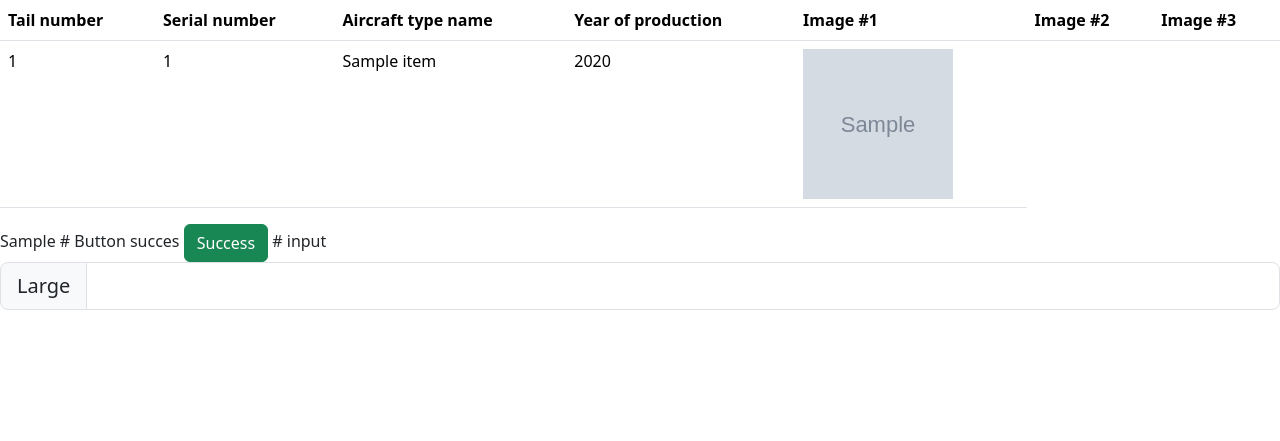
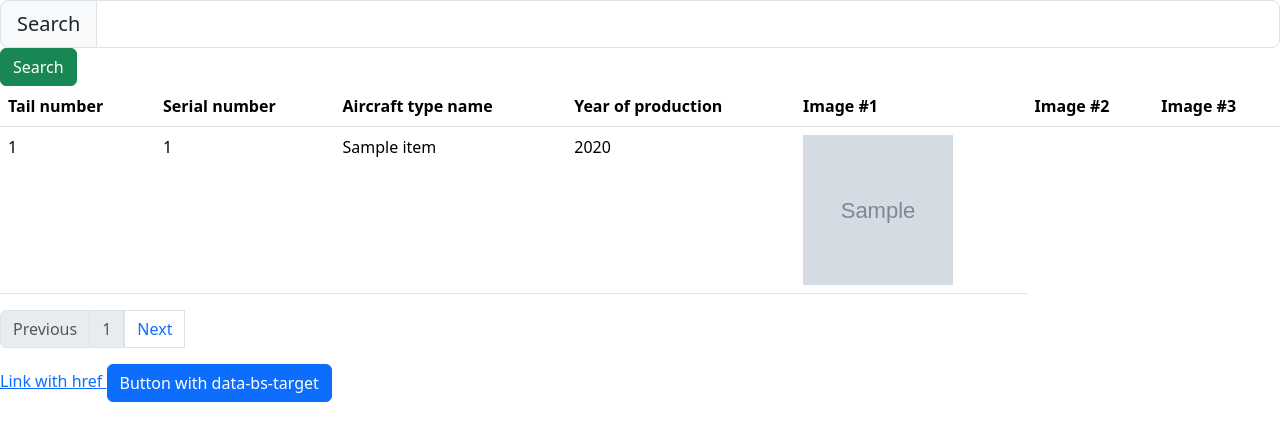
Before and after one commit to Piort-Bogdan/aircraft_search, a Django app: template aircraft/templates/aircraft/search_aircraft.html in a window 1280 px wide. Shown: the top 441 px of the page. Run offline with Django 4.2, Linux system fonts and the light colour scheme; the template is opened without the code that fills it: most values are stand-ins (such as "Sample title", 1, 10 or a date in 2020); grey boxes marked "Sample" are stand-in pictures.

Commit message:
add pagination

```diff
--- a/aircraft/templates/aircraft/search_aircraft.html
+++ b/aircraft/templates/aircraft/search_aircraft.html
@@ -4,10 +4,18 @@
 
 
 {% block content %}
+{% csrf_token %}
+<!--# search input-->
+<form action=""  method="GET">
+<div class="input-group input-group-lg">
+  <span class="input-group-text" id="inputGroup-sizing-lg">Search</span>
+  <input type="text" minlength="2" class="form-control" name="search" aria-label="Sizing example input"
+         aria-describedby="inputGroup-sizing-lg">
+</div>
 
-
-<!-- {{data}}-->
-<!--{{data}}-->
+<!--# Button succes-->
+<button type="submit" class="btn btn-success">Search</button>
+</form>
 <table class="table">
   <thead>
     <tr>
@@ -22,7 +30,7 @@
     </tr>
   </thead>
   <tbody>
-  {% for item in data %}
+  {% for item in page_obj %}
 
             <tr>
                 <td>{{ item.tail_number }}</td>
@@ -41,13 +49,41 @@
 
 </table>
 
-{{page_obj}}
-# Button succes
-<button type="button" class="btn btn-success">Success</button>
+<nav aria-label="">
+  <ul class="pagination">
+      {% if current_page == 1 %}
+        <li class="page-item disabled">
+      {% else %}
+        <li class="page-item">
+      {% endif %}
+      <a class="page-link" href="?page={{ current_page|add:"-1" }}">Previous</a>
+    </li>
+      {% for p in page_obj.paginator.page_range %}
+        {% if current_page == p %}
+            <li class="page-item disabled" aria-current="page">
+        {% else %}
+            <li class="page-item">
+        {% endif %}
+      <a class="page-link" href="?page={{ p }}">{{ p }}</a></li>
+      {% endfor %}
+      <a class="page-link" href="?page={{ current_page|add:"1" }}">Next</a>
+    </li>
+  </ul>
+</nav>
 
-# input
-<div class="input-group input-group-lg">
-  <span class="input-group-text" id="inputGroup-sizing-lg">Large</span>
-  <input type="text" class="form-control" aria-label="Sizing example input" aria-describedby="inputGroup-sizing-lg">
+
+<!--#выплывающее меню-->
+<p>
+  <a data-bs-toggle="collapse" href="#collapseExample" role="button" aria-expanded="false" aria-controls="collapseExample">
+    Link with href
+  </a>
+  <button class="btn btn-primary" type="button" data-bs-toggle="collapse" data-bs-target="#collapseExample" aria-expanded="false" aria-controls="collapseExample">
+    Button with data-bs-target
+  </button>
+</p>
+<div class="collapse" id="collapseExample">
+  <div class="card card-body">
+    Some placeholder content for the collapse component. This panel is hidden by default but revealed when the user activates the relevant trigger.
+  </div>
 </div>
 {% endblock %}
--- a/aircraft/urls.py
+++ b/aircraft/urls.py
@@ -4,5 +4,5 @@ from .views import search_aircraft
 
 urlpatterns = [
 
-    path('search/', search_aircraft),
+    path('api/', search_aircraft),
 ]
```
Also changed, not shown: aircraft/views.py (+43 -14 lines).
